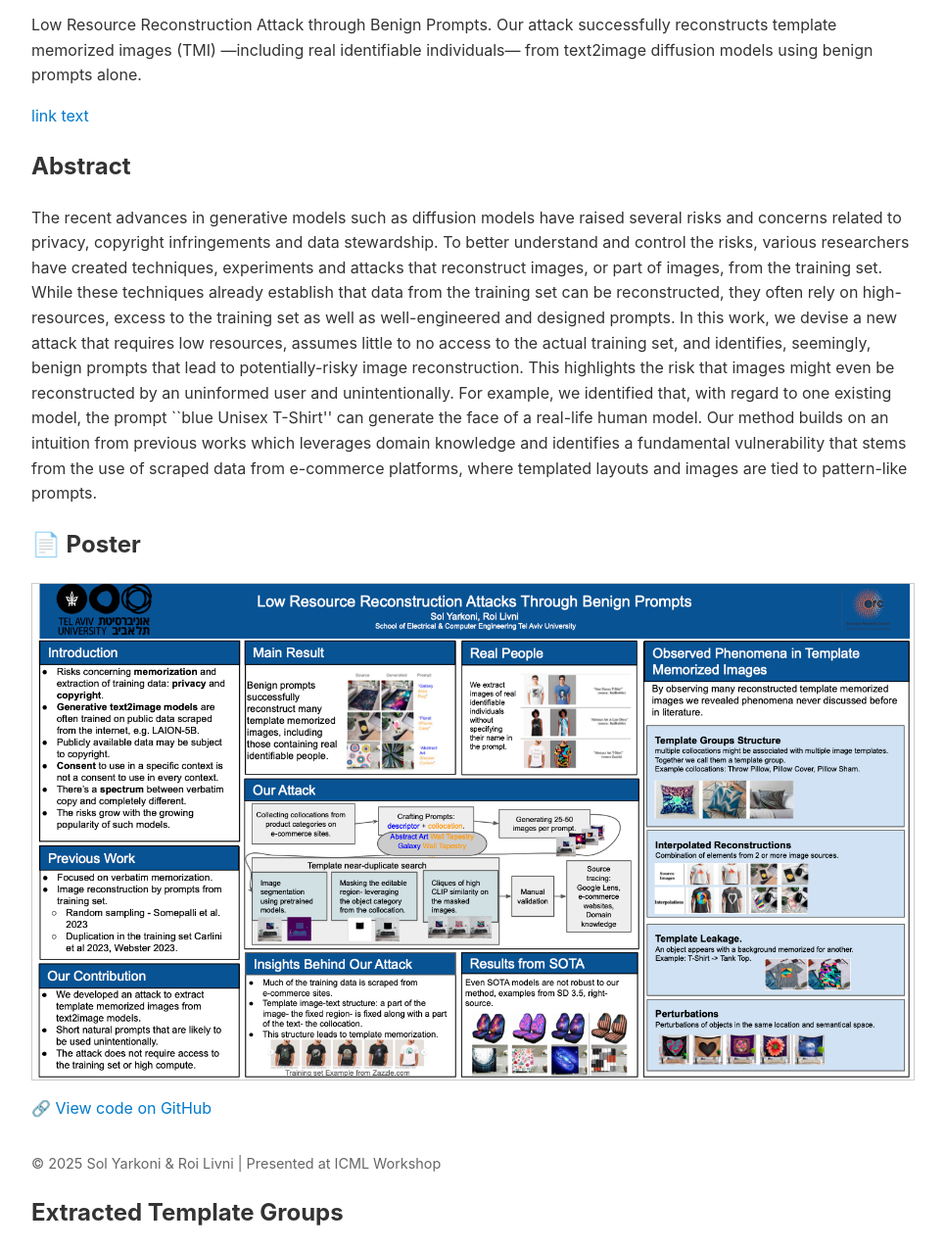
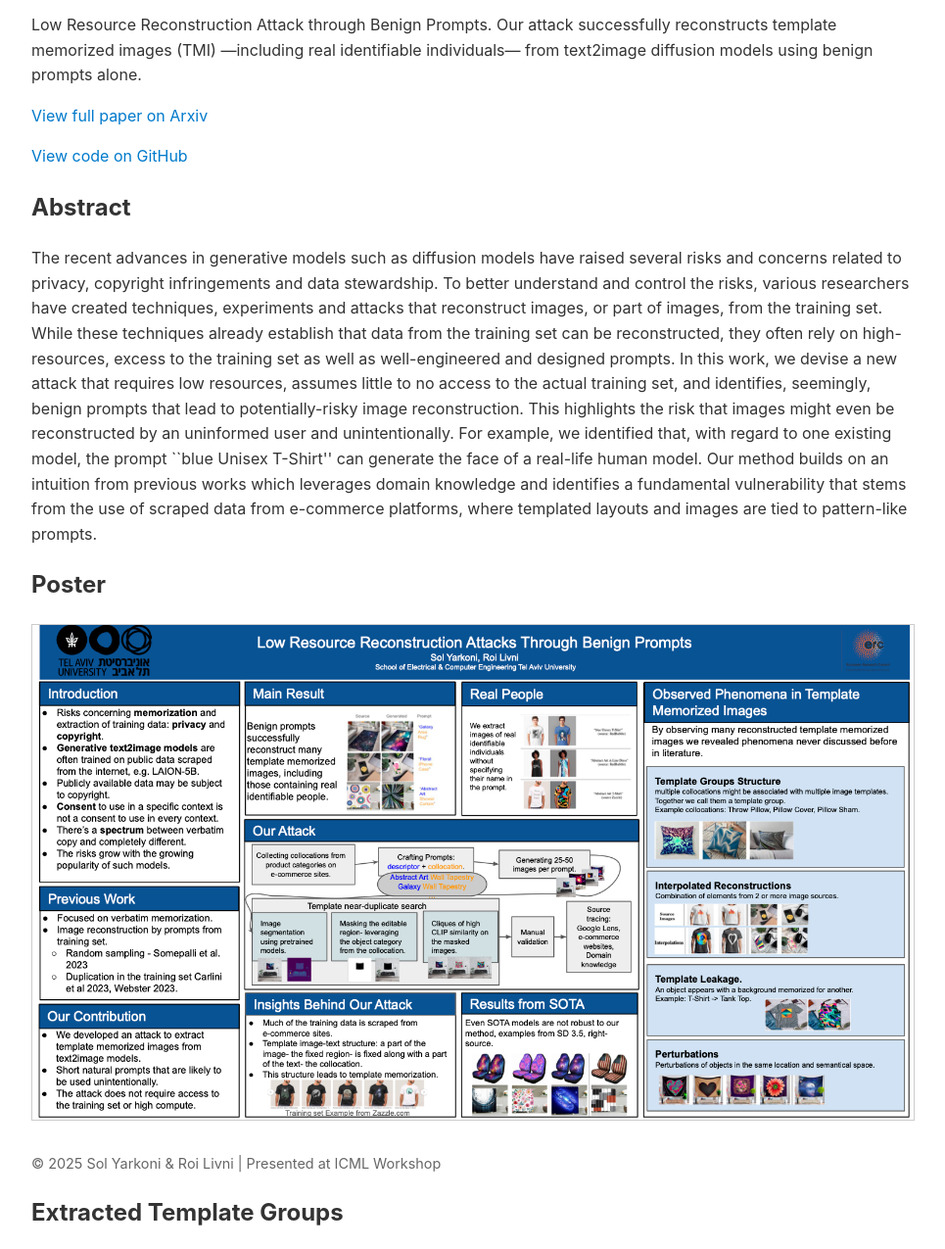
Before and after one commit to TheSolY/lr-tmi, a plain HTML site: page index.html in a window 1280 px wide. Shown: the part 242-1517 px from the top of the page at 98% size, without its empty margins (158-1123 px from the left). Drawn offline with Linux system fonts and the light colour scheme.

Commit message:
index Improvements

```diff
--- a/index.html
+++ b/index.html
@@ -45,7 +45,8 @@
   Our attack successfully reconstructs template memorized images (TMI) —including real identifiable individuals—
      from text2image diffusion models using benign prompts alone.</p>
 
-  <a href="https://arxiv.org/abs/2507.07947">link text</a>
+  <a href="https://arxiv.org/abs/2507.07947">View full paper on Arxiv</a>
+  <p> <a href="https://github.com/TheSolY/lr-tmi">View code on GitHub</a></p>
 
   <h2>Abstract</h2>
 
@@ -68,10 +69,8 @@
   that stems from the use of scraped data from e-commerce platforms, where
   templated layouts and images are tied to pattern-like prompts.</p>
 
-  <h2>📄 Poster</h2>
+  <h2>Poster</h2>
   <img src="Poster.png" alt="Poster" style="width:100%; max-width:900px; border:1px solid #ccc;">
-
-  <p>🔗 <a href="https://github.com/TheSolY/lr-tmi">View code on GitHub</a></p>
 
   <div class="footer">
     © 2025 Sol Yarkoni & Roi Livni | Presented at ICML Workshop
```
